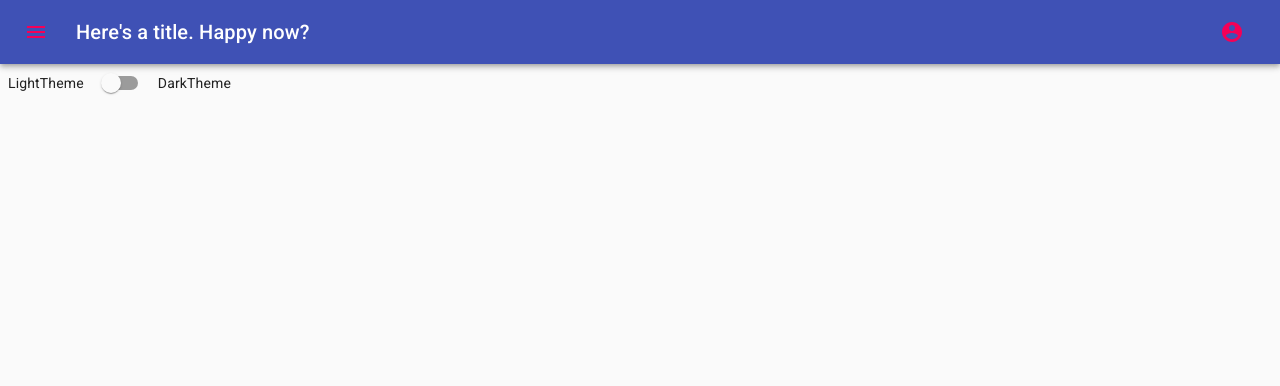
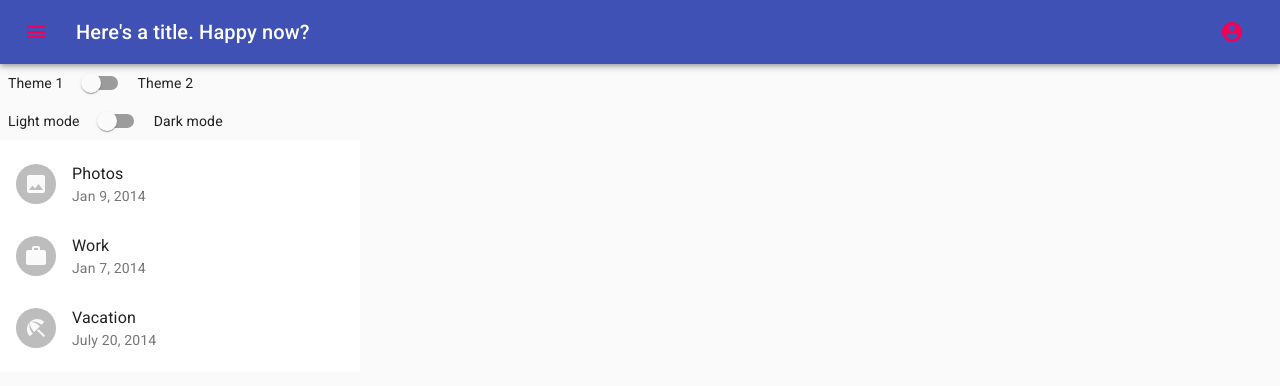
Before and after one commit to AndyAnderson79/mui-theme-switcher, a React app: page / in a window 1280 px wide. Shown: the top 386 px of the page. Built offline with nearby package versions, Linux system fonts and the light colour scheme.

Commit message:
added ability to toggle both theme and theme type

```diff
--- a/src/App.js
+++ b/src/App.js
@@ -17,8 +17,10 @@ class App extends React.Component {
   render() {
     const { reduxTheme } = this.props;
 
+    const currentTheme = `Theme_${reduxTheme.current}_${reduxTheme.type}`;
+
     return (
-      <MuiThemeProvider theme={createMuiTheme(Themes[reduxTheme.current])}>
+      <MuiThemeProvider theme={createMuiTheme(Themes[currentTheme])}>
         <CssBaseline />
         <LandingPage />
       </MuiThemeProvider>
--- a/src/actions/themeActions.js
+++ b/src/actions/themeActions.js
@@ -6,7 +6,18 @@ export const updateTheme = (theme) => {
       type: Constants.UPDATE_THEME,
       payload: {
         theme,
-      }
+      },
+    })
+  }
+};
+
+export const updateThemeType = (type) => {
+  return (dispatch) => {
+    dispatch({
+      type: Constants.UPDATE_THEME_TYPE,
+      payload: {
+        type,
+      },
     })
   }
 }
--- a/src/components/LandingPage.js
+++ b/src/components/LandingPage.js
@@ -3,18 +3,26 @@ import PropTypes from 'prop-types';
 import { compose } from 'redux';
 import {
   AppBar,
+  Avatar,
   Menu,
   MenuItem,
   IconButton,
+  List,
+  ListItem,
+  ListItemAvatar,
+  ListItemText,
   Switch,
   Toolbar ,
   Typography,
   withStyles,
  } from '@material-ui/core';
  import AccountCircleIcon from '@material-ui/icons/AccountCircle';
+ import BeachAccessIcon from '@material-ui/icons/BeachAccess';
+ import ImageIcon from '@material-ui/icons/Image';
  import MenuIcon from '@material-ui/icons/Menu';
+ import WorkIcon from '@material-ui/icons/Work';
  import { connect } from 'react-redux';
- import { updateTheme } from './../actions/themeActions';
+ import { updateTheme, updateThemeType } from './../actions/themeActions';
 
 const styles = (theme) => ({
   root: {
@@ -33,6 +41,11 @@ const styles = (theme) => ({
   toggleLabel: {
     margin: theme.spacing(1),
   },
+  list: {
+    width: '100%',
+    maxWidth: 360,
+    backgroundColor: theme.palette.background.paper,
+  },
 })
 
 class LandingPage extends React.Component {
@@ -40,16 +53,23 @@ class LandingPage extends React.Component {
     classes: PropTypes.object.isRequired,
     reduxTheme: PropTypes.object.isRequired,
     updateTheme: PropTypes.func.isRequired,
+    updateThemeType: PropTypes.func.isRequired,
   };
 
   state = {
     anchorEl: null,
   }
 
-  handleChange = (e) => {
+  handleToggleChangeTheme = (e) => {
     const { updateTheme } = this.props;
 
-    updateTheme(e.target.checked ? "DarkTheme" : "LightTheme")
+    updateTheme(e.target.checked ? 2 : 1)
+  };
+
+  handleToggleChangeType = (e) => {
+    const { updateThemeType } = this.props;
+
+    updateThemeType(e.target.checked ? "dark" : "light")
   };
 
   handleMenu = (e) => {
@@ -102,14 +122,49 @@ class LandingPage extends React.Component {
           </Toolbar>
         </AppBar>
         <div className={classes.toggle}>
-          <span className={classes.toggleLabel}>LightTheme</span>
+          <span className={classes.toggleLabel}>Theme 1</span>
           <Switch
-            checked={reduxTheme.current === "DarkTheme"}
-            onChange={this.handleChange}
+            checked={reduxTheme.current === 2}
+            onChange={this.handleToggleChangeTheme}
             color="secondary"
           />
-          <span className={classes.toggleLabel}>DarkTheme</span>
+          <span className={classes.toggleLabel}>Theme 2</span>
         </div>
+        <div className={classes.toggle}>
+          <span className={classes.toggleLabel}>Light mode</span>
+          <Switch
+            checked={reduxTheme.type === "dark"}
+            onChange={this.handleToggleChangeType}
+            color="secondary"
+          />
+          <span className={classes.toggleLabel}>Dark mode</span>
+        </div>
+        <List className={classes.list}>
+          <ListItem>
+            <ListItemAvatar>
+              <Avatar>
+                <ImageIcon />
+              </Avatar>
+            </ListItemAvatar>
+            <ListItemText primary="Photos" secondary="Jan 9, 2014" />
+          </ListItem>
+          <ListItem>
+            <ListItemAvatar>
+              <Avatar>
+                <WorkIcon />
+              </Avatar>
+            </ListItemAvatar>
+            <ListItemText primary="Work" secondary="Jan 7, 2014" />
+          </ListItem>
+          <ListItem>
+            <ListItemAvatar>
+              <Avatar>
+                <BeachAccessIcon />
+              </Avatar>
+            </ListItemAvatar>
+            <ListItemText primary="Vacation" secondary="July 20, 2014" />
+          </ListItem>
+        </List>
       </div>
     )
   }
@@ -121,6 +176,7 @@ const mapStateToProps = (state) => ({
 
 const mapDispatchToProps = (dispatch) => ({
   updateTheme: (theme) => dispatch(updateTheme(theme)),
+  updateThemeType: (type) => dispatch(updateThemeType(type)),
 });
 
 export default compose(
--- a/src/constants.js
+++ b/src/constants.js
@@ -1,3 +1,4 @@
 module.exports = {
   UPDATE_THEME: "UPDATE_THEME",
+  UPDATE_THEME_TYPE: "UPDATE_THEME_TYPE",
 }
--- a/src/reducers/theme.js
+++ b/src/reducers/theme.js
@@ -2,6 +2,7 @@ import * as Constants from './../constants';
 
 const initialState = {
   current: process.env.DEFAULT_THEME,
+  type: process.env.DEFAULT_THEME_TYPE,
 };
 
 export default (state=initialState, action={}) => {
@@ -14,6 +15,13 @@ export default (state=initialState, action={}) => {
       }
     }
 
+    case Constants.UPDATE_THEME_TYPE: {
+      return {
+        ...state,
+        type: action.payload.type,
+      }
+    }
+
   }
 
   return state
--- a/src/themes/index.js
+++ b/src/themes/index.js
@@ -1,2 +1,4 @@
-export { default as DarkTheme } from './dark';
-export { default as LightTheme } from './light';
+export { default as Theme_1_dark } from './theme_1_dark';
+export { default as Theme_1_light } from './theme_1_light';
+export { default as Theme_2_dark } from './theme_2_dark';
+export { default as Theme_2_light } from './theme_2_light';
--- /dev/null
+++ b/src/themes/theme_2_dark.js
@@ -0,0 +1,11 @@
+export default {
+    palette: {
+      type: "dark",
+      primary: {
+        main: "#b2dfdb",
+      },
+      secondary: {
+        main: "#616161",
+      },
+    },
+  }
--- /dev/null
+++ b/src/themes/theme_2_light.js
@@ -0,0 +1,11 @@
+export default {
+    palette: {
+      type: "light",
+      primary: {
+        main: "#b2dfdb",
+      },
+      secondary: {
+        main: "#616161",
+      },
+    },
+  }
```
Also changed, not shown: src/themes/theme_1_dark.js (renamed from src/themes/dark.js), src/themes/theme_1_light.js (renamed from src/themes/light.js), 2 other files (tests, documents, lock files or other folders).
